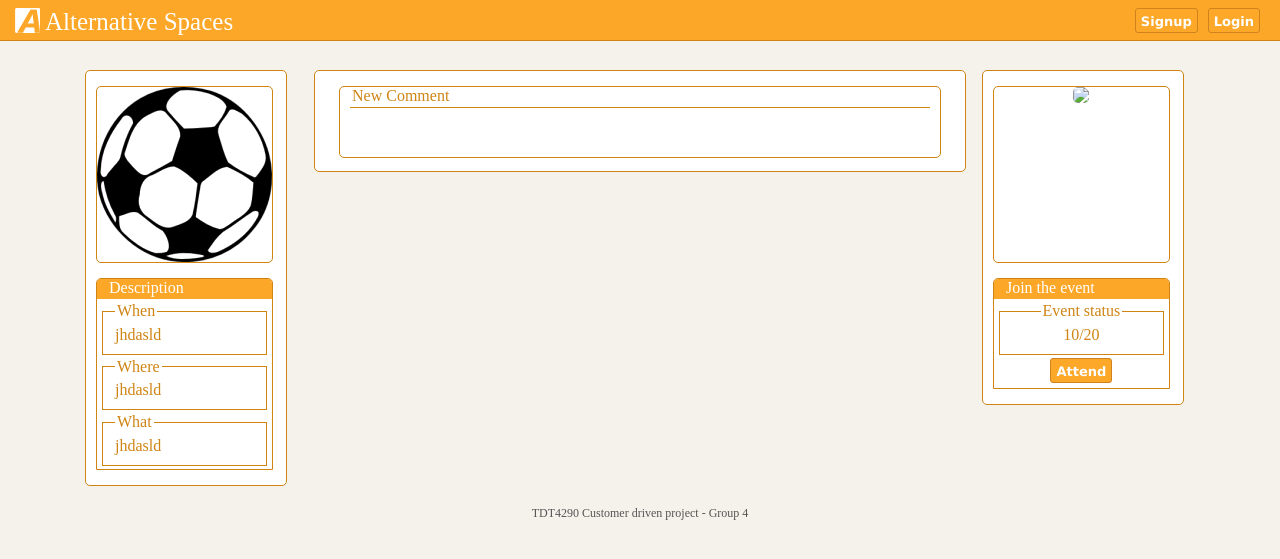
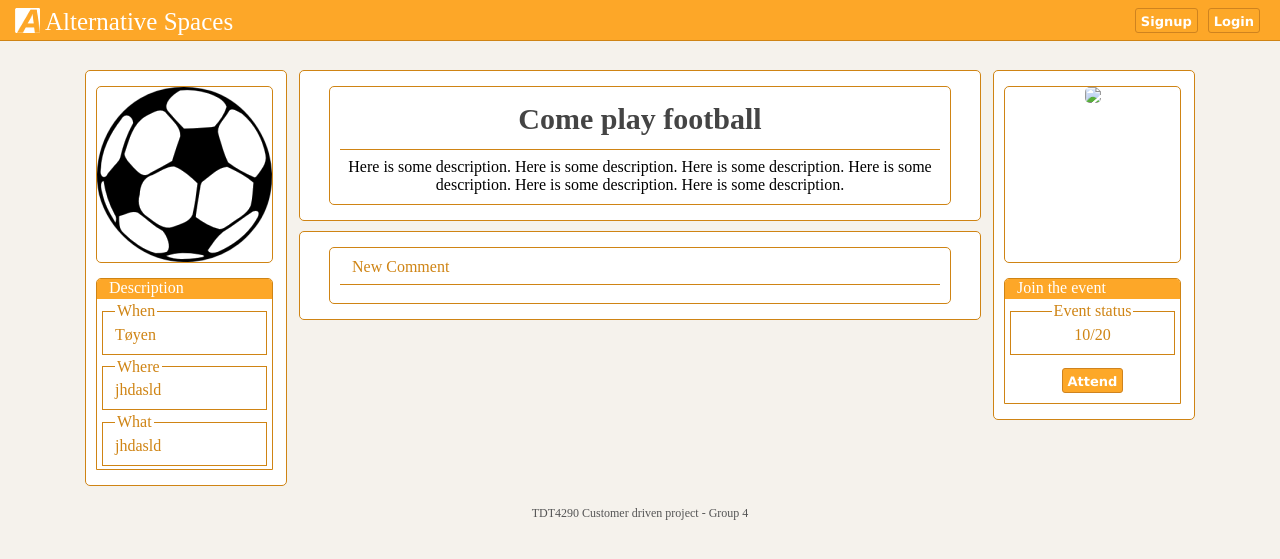
Before and after one commit to Julchenwsf/AlternativeSpaces, a PHP site: page /event.php in a window 1280 px wide. Shown: the top 559 px of the page. Run offline with PHP 8.4, Linux system fonts and the light colour scheme; some libraries are stand-ins or nearby versions.

Commit message:
Fixed charset, hr and some width+margins

```diff
--- a/source/backend/PageBuilder.php
+++ b/source/backend/PageBuilder.php
@@ -14,7 +14,7 @@ class PageBuilder {
     private $title;
 
     function __construct($title) {
-        $this->title = '<title>Alternative Spaces &raquo; '. $title .'</title>';
+        $this->title = '<title>Alternative Spaces &raquo; '. $title .'</title><meta charset="UTF-8">';
         $this->addJSImport("https://ajax.googleapis.com/ajax/libs/jquery/1.11.1/jquery.min.js");
         $this->addJSImport("js/overlay.js");
 
--- a/source/event.php
+++ b/source/event.php
@@ -15,7 +15,7 @@ $eventHeader = <<<EOT
                                 </div>
                                 <fieldset>
                                     <legend>When</legend>
-                                        jhdasld
+                                        Tøyen
                                 </fieldset>
                                 <fieldset>
                                     <legend>Where</legend>
@@ -44,10 +44,19 @@ $eventHeader = <<<EOT
                             <button type="button" id="attendButton" class="submitButton">Attend</button>
                             </div>
                         </div>
+
+                       <div id="eventComments">
+                            <div id="addComment">
+                                <h2>Come play football</h2>
+                                <hr/>
+                                Here is some description. Here is some description. Here is some description. Here is some description. Here is some description. Here is some description.
+                            </div>
+                        </div>
+
                         <div id="eventComments">
                             <div id="addComment">
                                 <a id="commentTitle">New Comment</a>
-                                <div id="horizontalRule"></div>
+                                <br/><hr/>
                             </div>
                         </div>
                    </div>
--- a/source/styles/event.css
+++ b/source/styles/event.css
@@ -1,9 +1,3 @@
-#eventPage {
-    margin:0 auto;
-    width: 100%;
-
-
-}
 
 #eventPage #eventDetails {
     float:left;
@@ -28,9 +22,8 @@
 }
 
 #eventPage #eventComments {
-    height:100px;
-    width:650px;
-    margin:0 auto;
+    width:680px;
+    margin:0 auto 10px;
     text-align:center;
     border-radius: 5px;
     border:1px solid #CF8414;
@@ -38,11 +31,11 @@
 }
 
 #eventPage #eventComments #addComment{
-    height: 70px;
     width: 600px;
     margin: 15px auto;
     border-radius: 5px;
     border:1px solid #CF8414;
+    padding:10px;
 }
 
 #titleText{
@@ -56,12 +49,6 @@
     color: #CF8414;
 }
 
-#eventPage #eventComments #addComment #horizontalRule{
-    height: 1px;
-    width: 580px;
-    margin: 20px auto;
-    background: #CF8414;
-}
 #eventPage #eventMap {
     float:right;
     height:auto;
@@ -70,6 +57,7 @@
     border-radius: 5px;
     border:1px solid #CF8414;
     background:white;
+    margin:0;
 }
 
 #eventDescription{
@@ -82,8 +70,7 @@
 }
 
 #attendButton{
-    margin 10px auto;
-    margin-bottom:5px;
+    margin: 10px auto;
 }
 
 #eventDescriptionHeader {
@@ -106,8 +93,12 @@
     color:#CF8414;
  }
 
-fieldset {
+#eventPage fieldset {
     margin:3px 5px;
     border: 1px solid #CF8414;
     color: #CF8414;
 }
+
+#eventPage hr {
+    border: 0; border-top: 1px solid #CF8414;
+}
```
